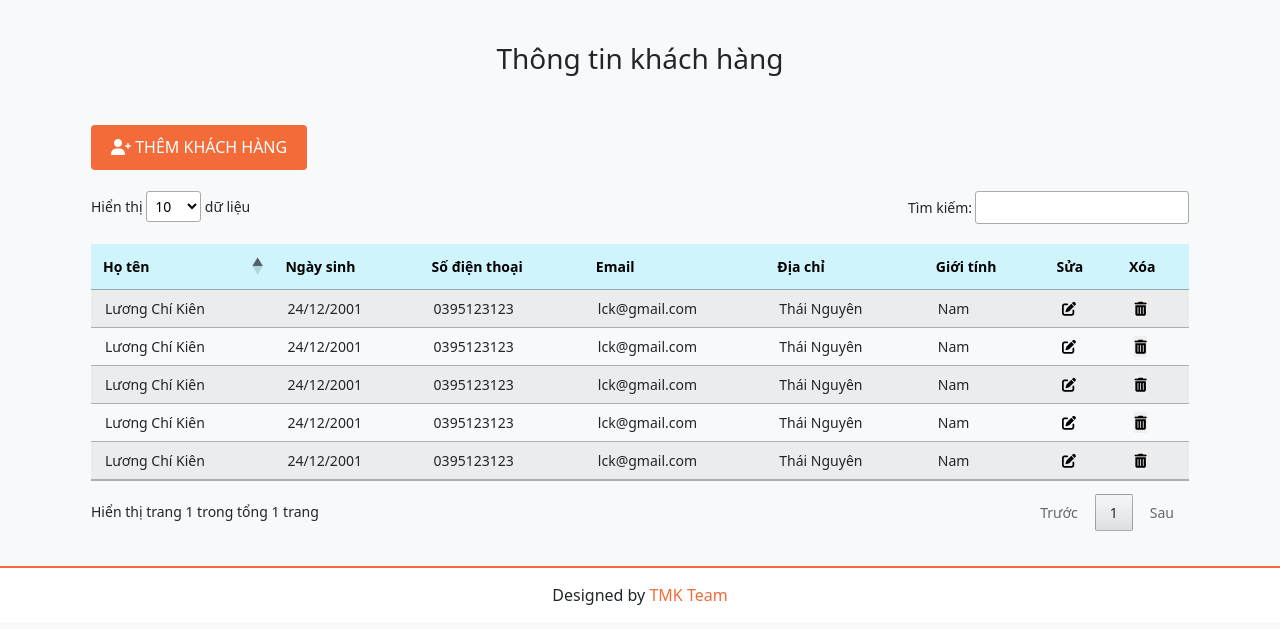
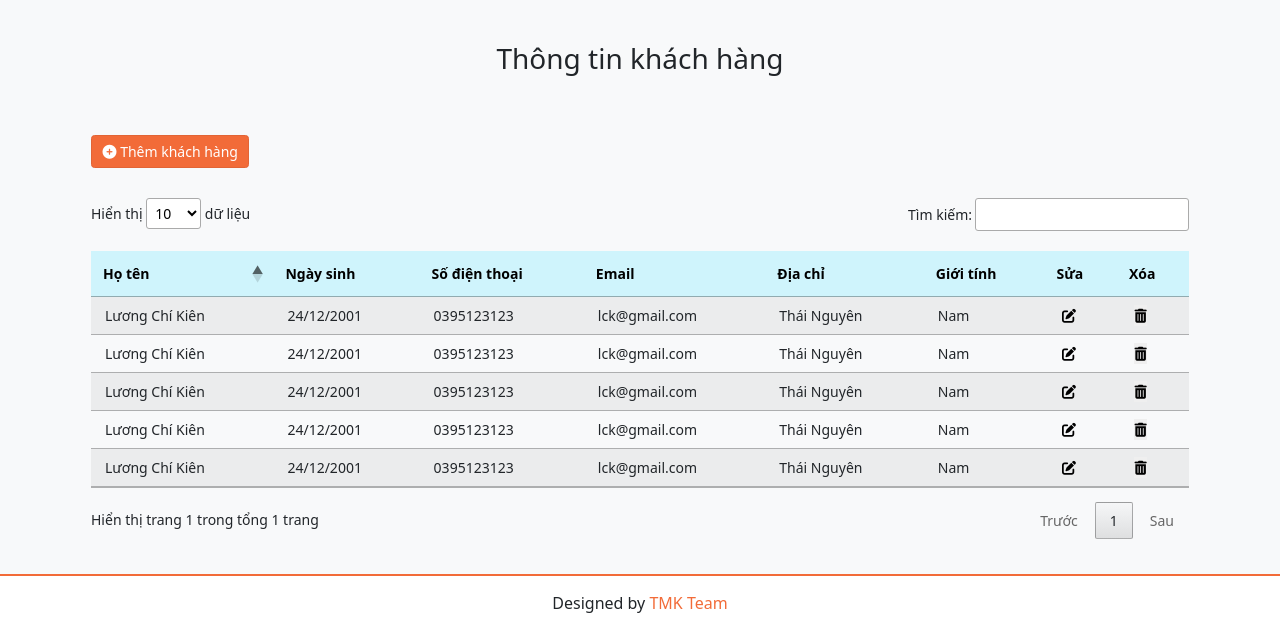
Before and after one commit to chikien2412/TMK_Cinema, a PHP site: page /view/staff/info_customer.php in a window 1280 px wide. Shown: the part 132-761 px from the top of the page. Run offline with PHP 8.4, Linux system fonts and the light colour scheme; some libraries are stand-ins or nearby versions.

Commit message:
update code

```diff
--- a/view/staff/info_customer.php
+++ b/view/staff/info_customer.php
@@ -18,11 +18,15 @@ include_once '../../partials_front/header_nav_staff.php';
                 <div class="row">
                     <div class="py-2">
                         <br>
-                        <div class="">
-                            <a href="add_info_customer.php" class="btn_link"><i class="fas fa-user-plus"></i> THÊM KHÁCH HÀNG</a>
-                        </div>
+                        <div class="col-7">
+                <form action="../staff/add_info_customer.php" method="get">
+                    <button type="submit" class="btn  staff-add" style="margin-top :10px; margin-bottom: 30px"><i
+                            class="fas fa-plus-circle"></i>
+                        Thêm khách hàng</button>
+                </form>
+            </div>
 
-                        </br>
+
 
 
                         <table class="table table-hover table-striped" id="example" >
```
